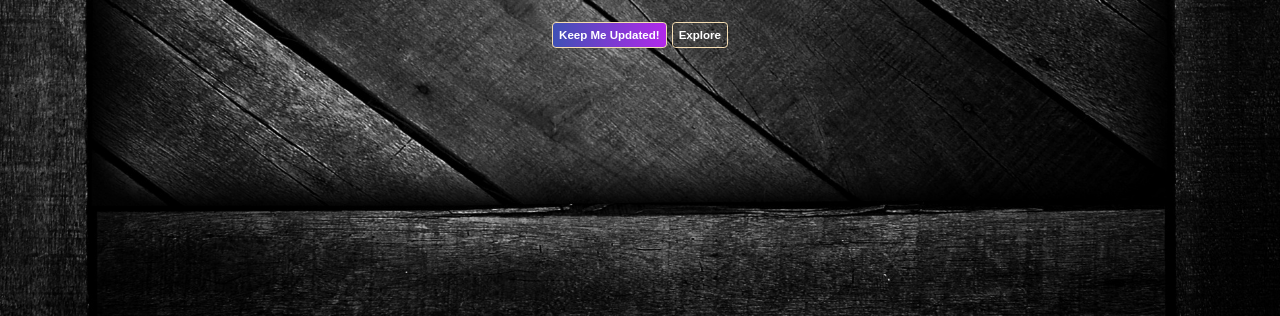
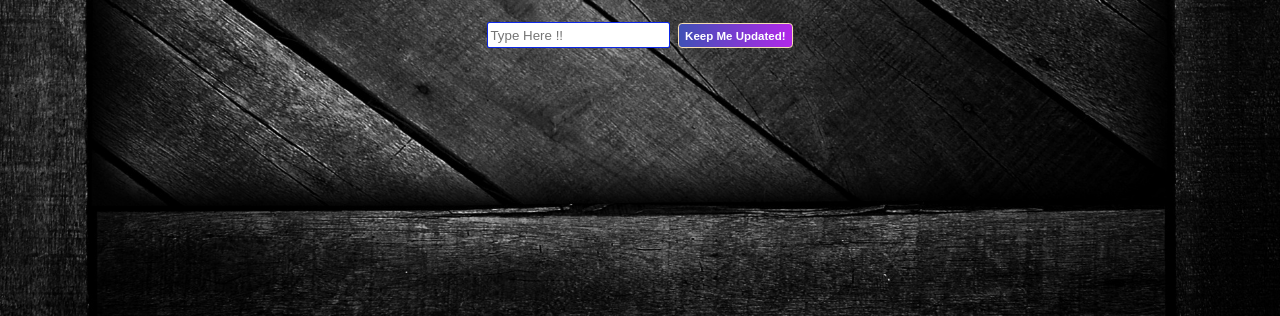
Before and after one commit to Gullzaib143/repository, a plain HTML site: page index.html in a window 1280 px wide. Shown: the part 484-800 px from the top of the page. Drawn offline with Linux system fonts and the light colour scheme.

Commit message:
adding text field to page

```diff
--- a/index.html
+++ b/index.html
@@ -20,8 +20,8 @@
                     </P>
 
                     <div class="button">
+                            <input type="text" placeholder="Type Here !!">
                             <button class="btn-updated">Keep Me Updated!</button>
-                            <button class="btn-explore">Explore</button>
                     </div>
                 </div>
             </div>
--- a/stylesheet.css
+++ b/stylesheet.css
@@ -45,6 +45,11 @@ body{
 .button{
     margin-top: 1vw;
 }
+.button input{
+    border: 0.1vw solid #001ce6f2;
+    border-radius: 0.2vw;
+    height: 2vw;
+}
 .btn-updated{
     background: linear-gradient(0.25turn, #3F51B5, #b228ea);
     border: 0.1vw solid wheat;
@@ -53,6 +58,7 @@ body{
     font-weight: bold;
     color: white;
     font-size: 0.9vw;
+    margin-left: 0.2vw;
 }
 .btn-explore{
     height: 2vw;
```
